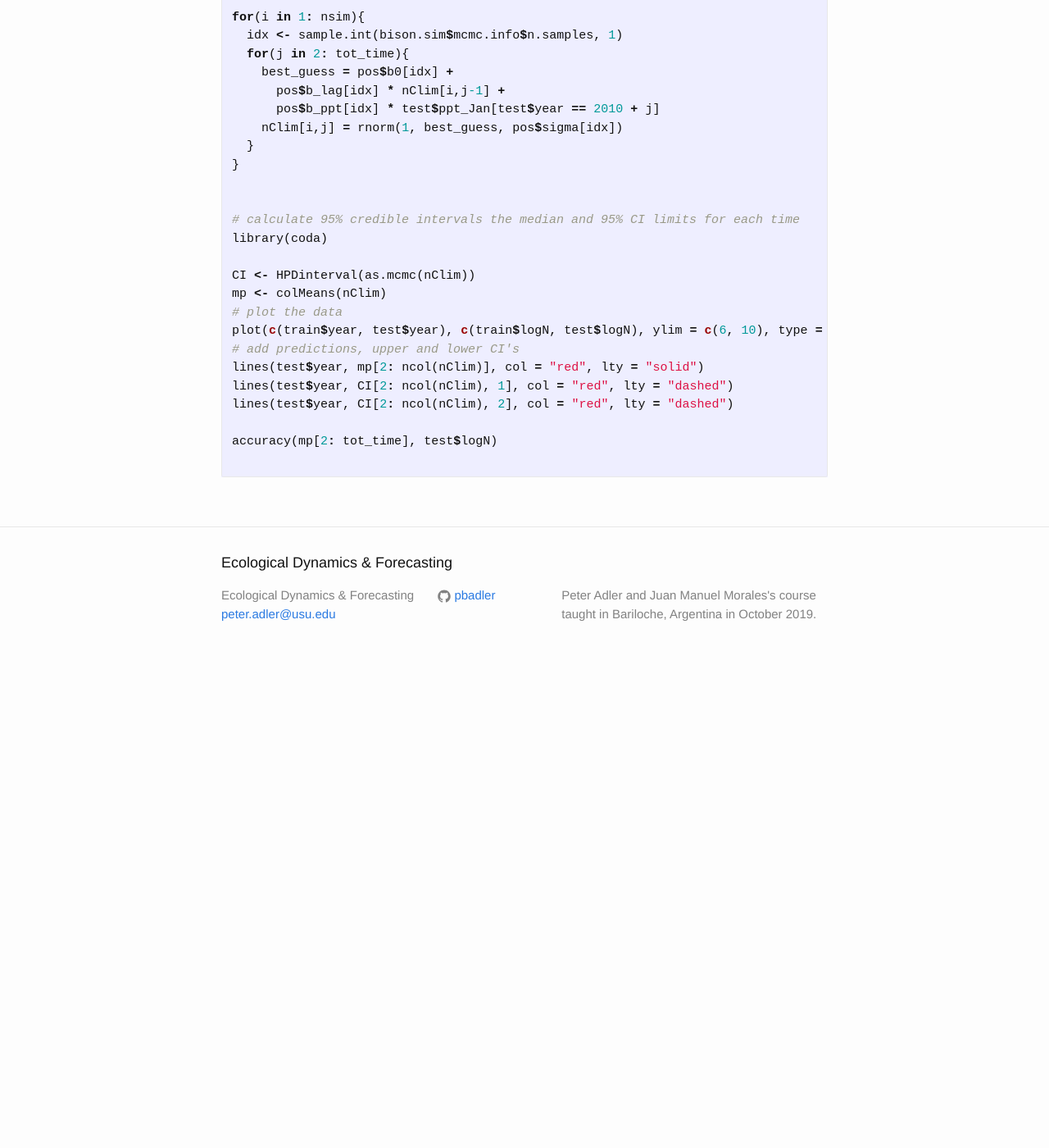
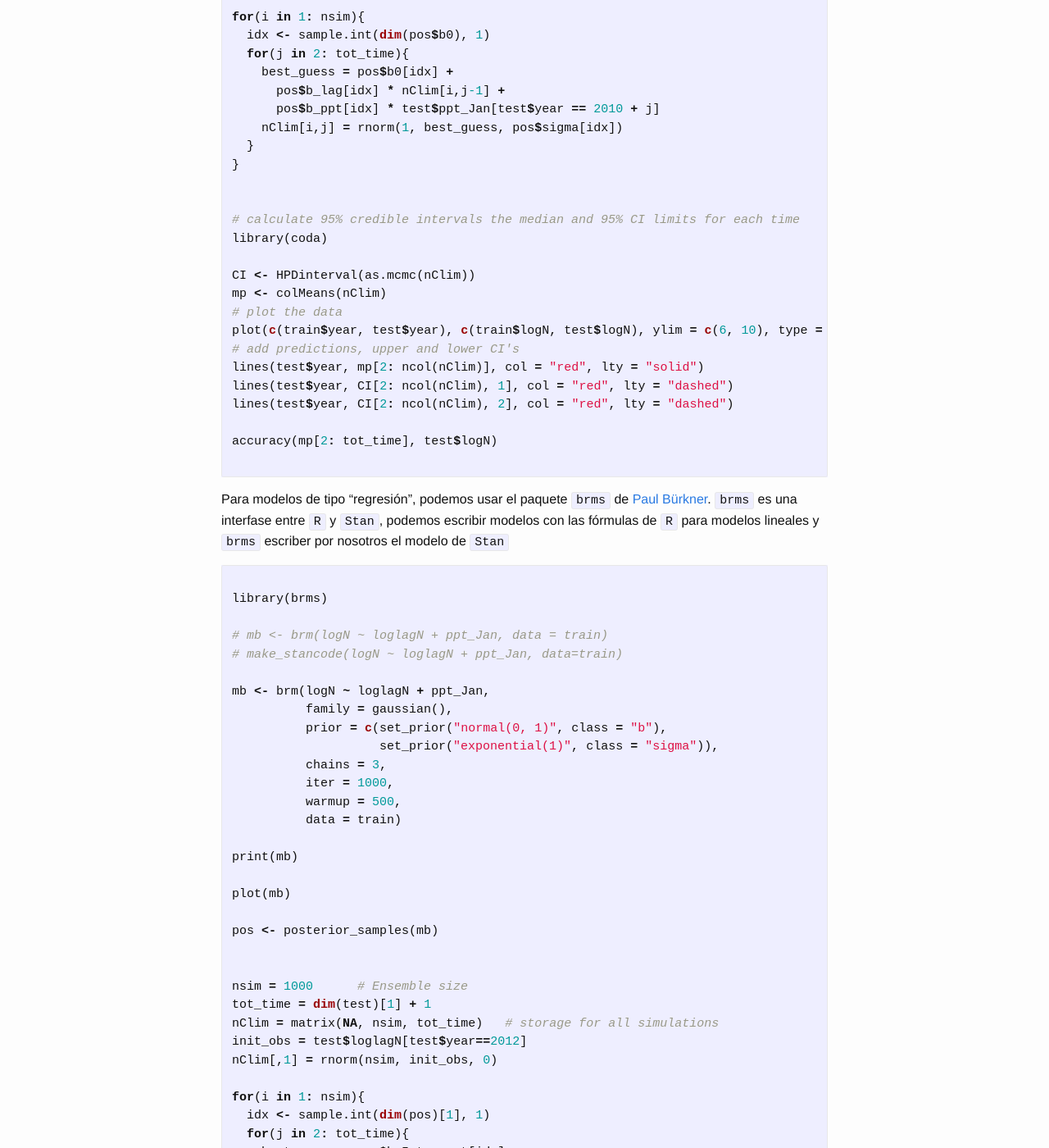
Before and after one commit to pbadler/forecasting-course-short, a Jekyll site: the page built from lectures/Bayes_in_practice.md, in a window 1280 px wide and 1400 px high, scrolled down 6467 px. Shown: the whole window at 82% size. Built offline with Jekyll 4.4.1, drawn with Linux system fonts in a browser that asks for light colours; a script that is not in the unit is left out; before the commit the page ends 7287 px from its top, so only the background shows below that; some of the changed text lies outside the part shown.

Commit message:
added brms example

````diff
--- a/lectures/Bayes_in_practice.md
+++ b/lectures/Bayes_in_practice.md
@@ -282,11 +282,11 @@ pos <- rstan::extract(fit, pars = c("b0", "b_lag", "b_ppt", "sigma"))
 nsim = 1000      # Ensemble size
 tot_time = dim(test)[1] + 1
 nClim = matrix(NA, nsim, tot_time)   # storage for all simulations
-init_obs = test$loglagN[test$year==2012]
+init_obs = test$loglagN[test$year == 2012]
 nClim[,1] = rnorm(nsim, init_obs, 0)
 
 for(i in 1: nsim){
-  idx <- sample.int(bison.sim$mcmc.info$n.samples, 1)
+  idx <- sample.int(dim(pos$b0), 1)
   for(j in 2: tot_time){
     best_guess = pos$b0[idx] +
       pos$b_lag[idx] * nClim[i,j-1] +
@@ -311,3 +311,61 @@ lines(test$year, CI[2: ncol(nClim), 2], col = "red", lty = "dashed")
 accuracy(mp[2: tot_time], test$logN)
 
 ```
+
+Para modelos de tipo "regresión", podemos usar el paquete `brms` de [Paul Bürkner](https://paul-buerkner.github.io/brms/). `brms` es una interfase entre `R` y `Stan`, podemos escribir modelos con las fórmulas de `R` para modelos lineales y `brms` escriber por nosotros el modelo de `Stan`
+
+```R
+
+library(brms)
+
+# mb <- brm(logN ~ loglagN + ppt_Jan, data = train)
+# make_stancode(logN ~ loglagN + ppt_Jan, data=train)
+
+mb <- brm(logN ~ loglagN + ppt_Jan,
+          family = gaussian(),
+          prior = c(set_prior("normal(0, 1)", class = "b"),
+                    set_prior("exponential(1)", class = "sigma")),
+          chains = 3,
+          iter = 1000,
+          warmup = 500,
+          data = train)
+
+print(mb)
+
+plot(mb)
+
+pos <- posterior_samples(mb)
+
+
+nsim = 1000      # Ensemble size
+tot_time = dim(test)[1] + 1
+nClim = matrix(NA, nsim, tot_time)   # storage for all simulations
+init_obs = test$loglagN[test$year==2012]
+nClim[,1] = rnorm(nsim, init_obs, 0)
+
+for(i in 1: nsim){
+  idx <- sample.int(dim(pos)[1], 1)
+  for(j in 2: tot_time){
+    best_guess = pos$b_Intercept[idx] +
+      pos$b_loglagN[idx] * nClim[i,j-1] +
+      pos$b_ppt_Jan[idx] * test$ppt_Jan[test$year == 2010 + j]
+    nClim[i,j] = rnorm(1, best_guess, pos$sigma[idx])
+  }
+}
+
+
+# calculate 95% credible intervals the median and 95% CI limits for each time
+library(coda)
+
+CI <- HPDinterval(as.mcmc(nClim))
+mp <- colMeans(nClim)
+# plot the data
+plot(c(train$year, test$year), c(train$logN, test$logN), ylim = c(6, 10), type = "l", xlab = "year", ylab = "log N")
+# add predictions, upper and lower CI's
+lines(test$year, mp[2: ncol(nClim)], col = "red", lty = "solid")
+lines(test$year, CI[2: ncol(nClim), 1], col = "red", lty = "dashed")
+lines(test$year, CI[2: ncol(nClim), 2], col = "red", lty = "dashed")
+
+accuracy(mp[2: tot_time], test$logN)
+
+```
````
